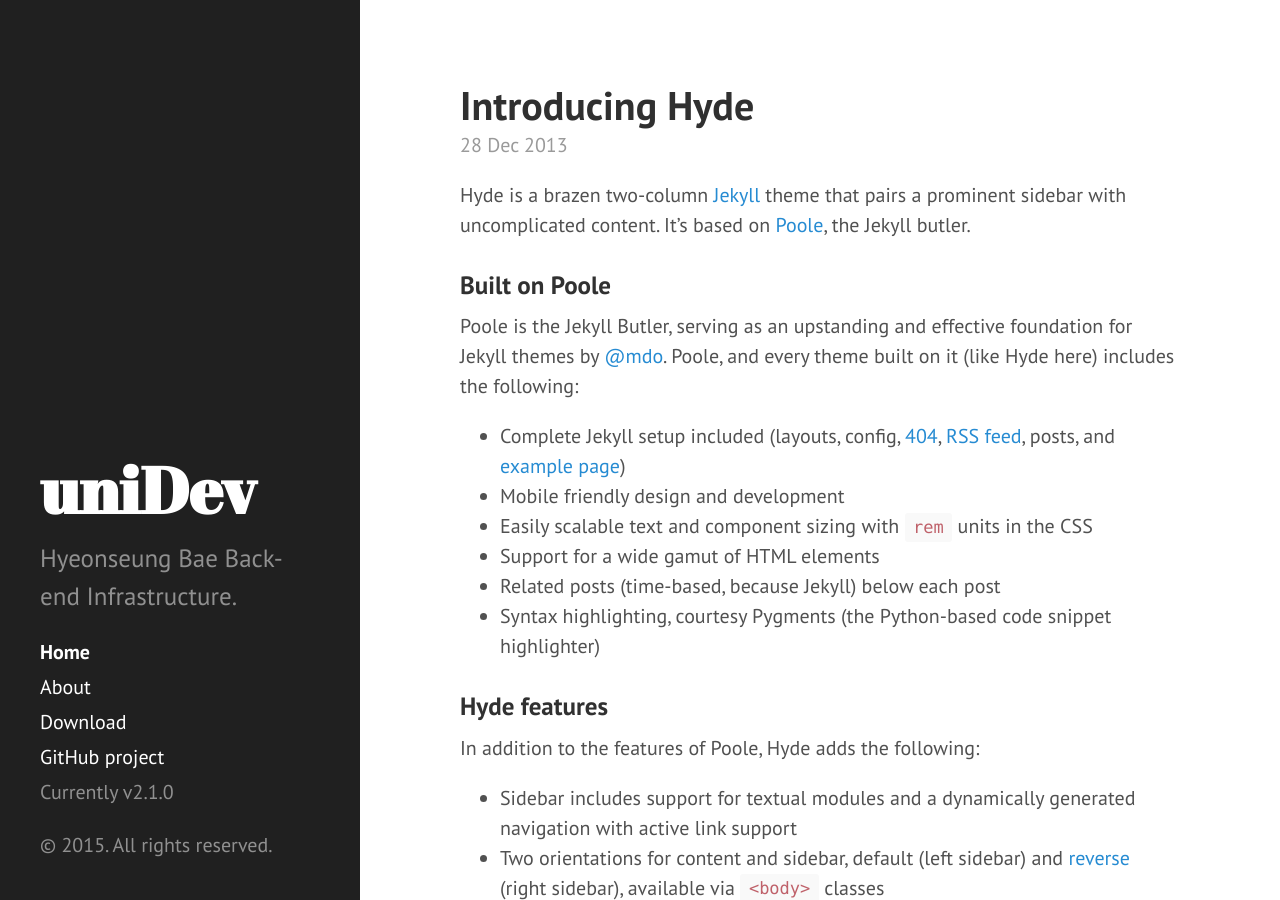
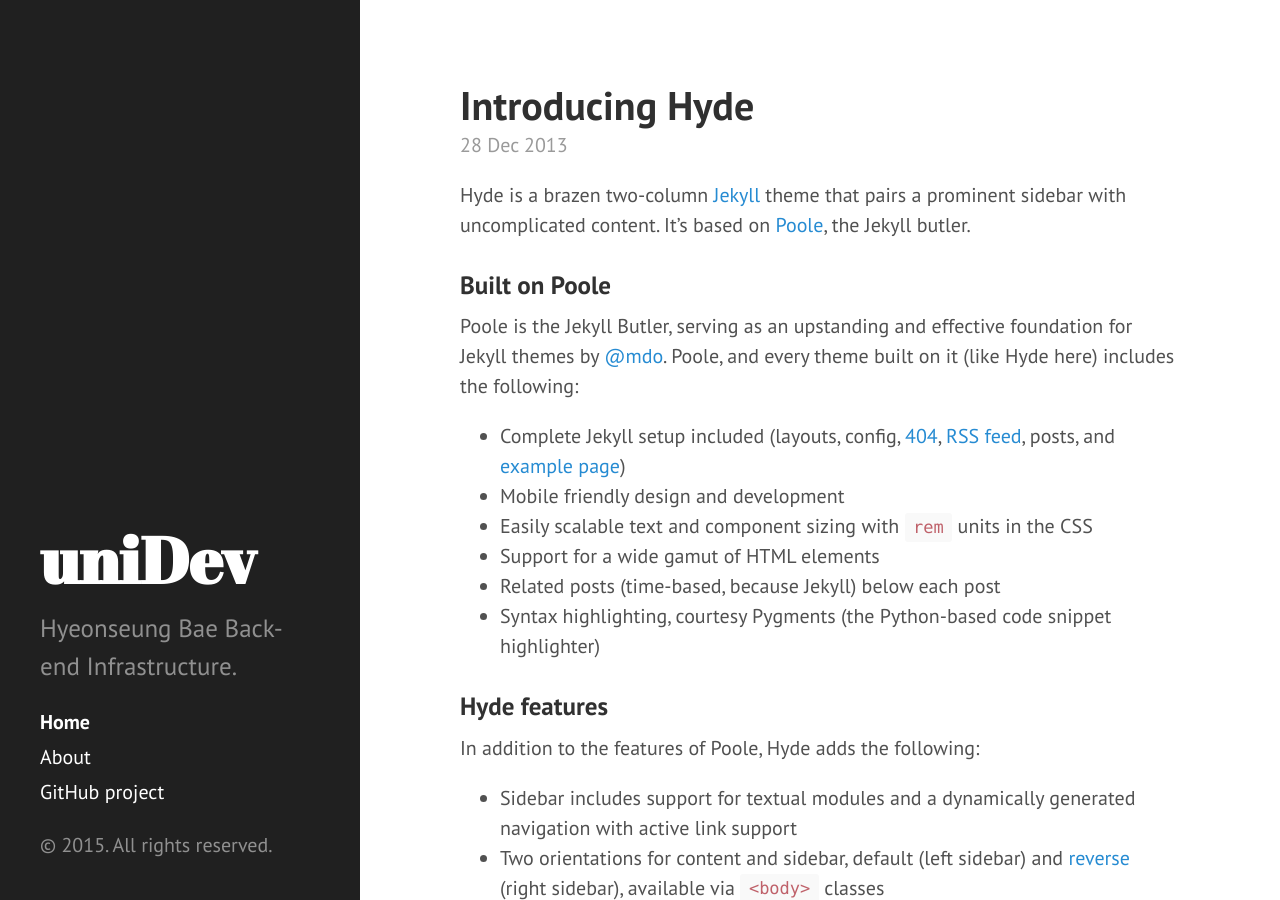
Before and after one commit to bae-unidev/bae-unidev.github.io, a Jekyll site: the page built from index.html, in a window 1280 px wide and 900 px high. Built offline with Jekyll 4.4.1, drawn with Linux system fonts in a browser that asks for light colours; the list of posts is cut into pages by our own code.

Commit message:
left-menu modified.

```diff
--- a/_includes/sidebar.html
+++ b/_includes/sidebar.html
@@ -26,9 +26,7 @@
         {% endif %}
       {% endfor %}
 
-      <a class="sidebar-nav-item" href="{{ site.github.repo }}/archive/v{{ site.version }}.zip">Download</a>
       <a class="sidebar-nav-item" href="{{ site.github.repo }}">GitHub project</a>
-      <span class="sidebar-nav-item">Currently v{{ site.version }}</span>
     </nav>
 
     <p>&copy; {{ site.time | date: '%Y' }}. All rights reserved.</p>
```
